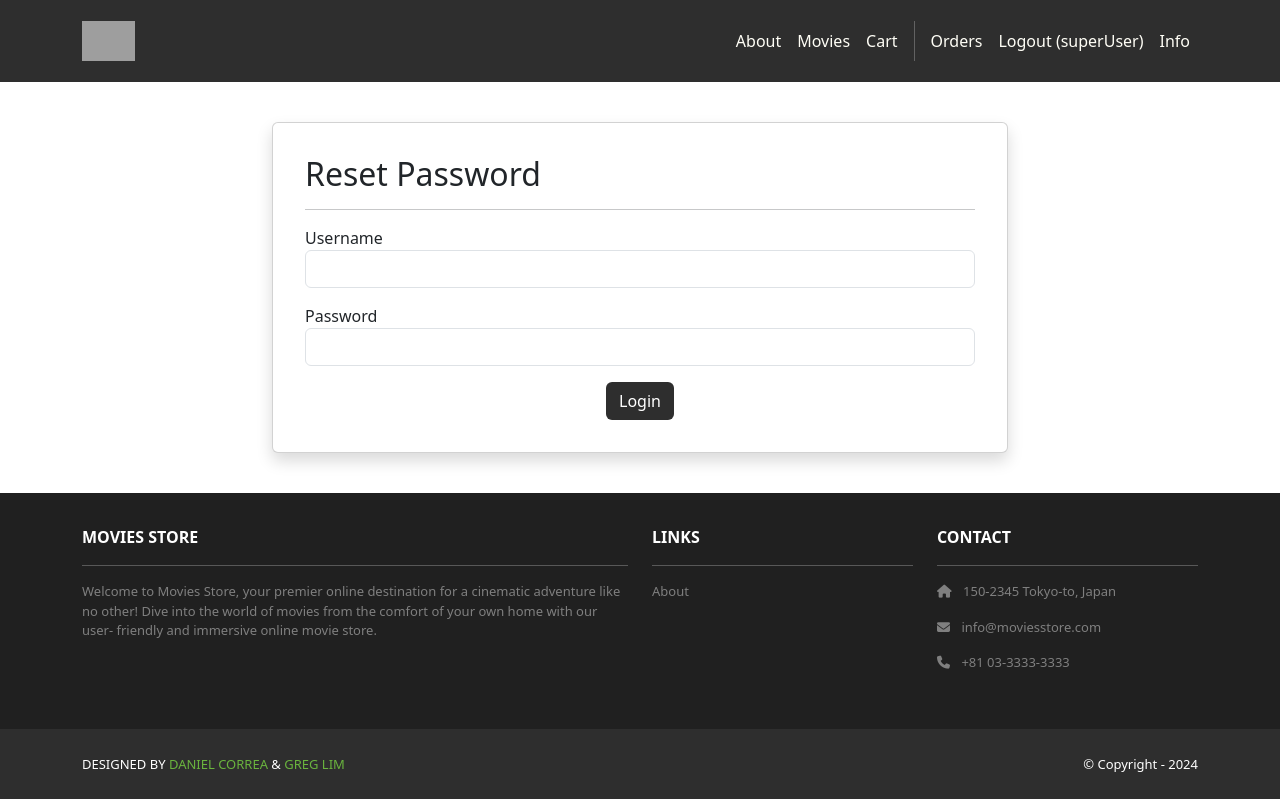
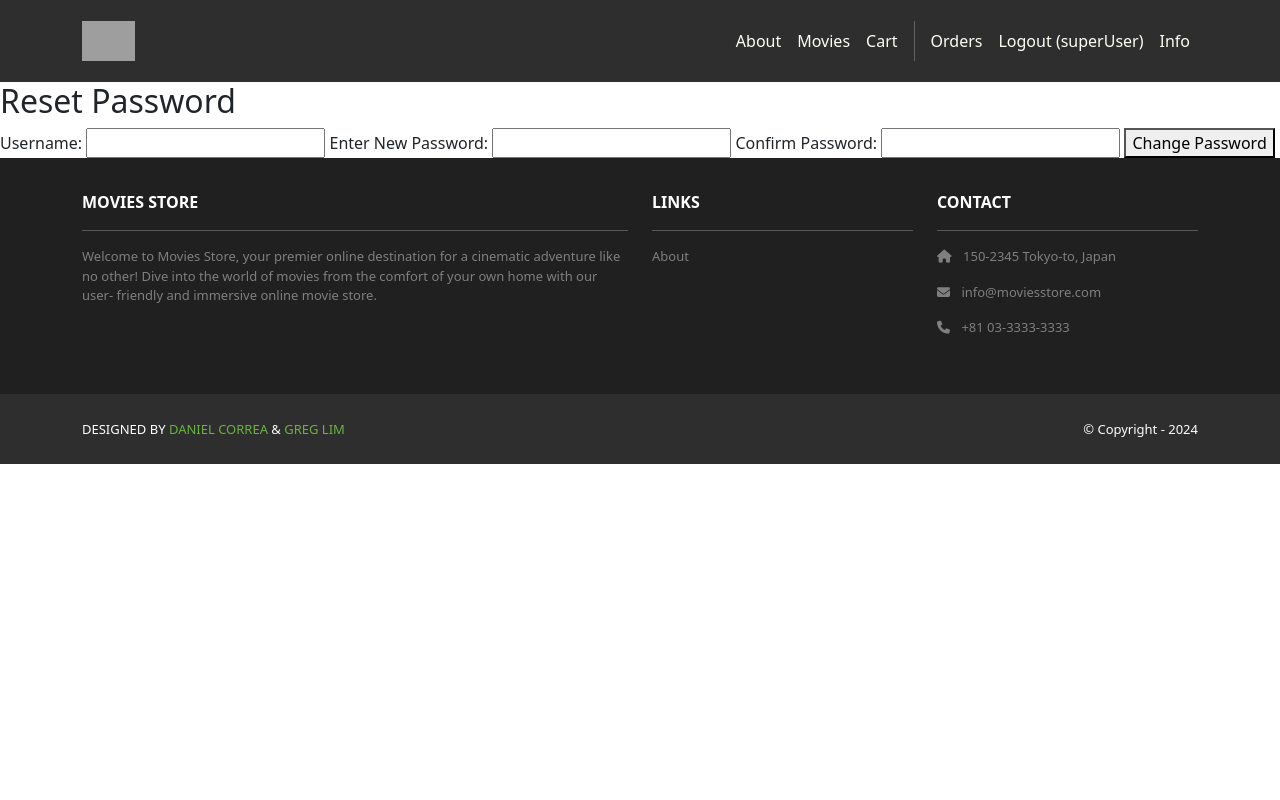
Before and after one commit to yashilaramesh/Movie-Store-Group18, a Django app: page /accounts/resetpassword in a window 1280 px wide. Run offline with Django 5.2, Linux system fonts and the light colour scheme; a user stored in the database is signed in; some libraries are stand-ins or nearby versions; grey boxes are pictures that could not be loaded.

Commit message:
Updated change password while logged in

```diff
--- a/moviesstore/accounts/forms.py
+++ b/moviesstore/accounts/forms.py
@@ -1,6 +1,10 @@
 from django.contrib.auth.forms import UserCreationForm
 from django.forms.utils import ErrorList
 from django.utils.safestring import mark_safe
+from django import forms
+from django.contrib.auth.models import User
+from django.contrib.auth.hashers import make_password
+
 
 class CustomErrorList(ErrorList):
     def __str__(self):
@@ -17,3 +21,24 @@ class CustomUserCreationForm(UserCreationForm):
             self.fields[fieldname].widget.attrs.update(
                 {'class': 'form-control'}
             )
+
+class CustomPasswordResetForm(forms.Form):
+    username = forms.CharField(label="Username", max_length=150)
+    new_password = forms.CharField(label="Enter New Password", widget=forms.PasswordInput)
+    confirm_password = forms.CharField(label="Confirm Password", widget=forms.PasswordInput)
+
+    def clean(self):
+        cleaned_data = super().clean()
+        username = cleaned_data.get("username")
+        new_password = cleaned_data.get("new_password")
+        confirm_password = cleaned_data.get("confirm_password")
+
+        # Check if passwords match
+        if new_password != confirm_password:
+            raise forms.ValidationError("Passwords do not match.")
+
+        # Check if user exists
+        if not User.objects.filter(username=username).exists():
+            raise forms.ValidationError("Username does not exist.")
+
+        return cleaned_data
--- a/moviesstore/accounts/templates/accounts/resetpassword.html
+++ b/moviesstore/accounts/templates/accounts/resetpassword.html
@@ -1,44 +1,27 @@
-{% extends 'base.html' %}
+
+
+{% extends "base.html" %}
+
 {% block content %}
-<div class="p-3 mt-4">
-  <div class="container">
-    <div class="row justify-content-center">
-      <div class="col-md-8">
-        <div class="card shadow p-3 mb-4 rounded">
-          <div class="card-body">
-            <h2>Reset Password</h2>
-            <hr />
-            {% if template_data.error %}
-            <div class="alert alert-danger" role="alert">
-              {{ template_data.error }}
-            </div>
-            {% endif %}
-            <form method="POST">
-              {% csrf_token %}
-              <p>
-                <label for="username">Username</label>
-                <input id="username" type="text"
-                       name="username" required
-                       autocomplete="username"
-                       class="form-control">
-              </p>
-              <p>
-                <label for="password">Password</label>
-                <input id="password" type="password"
-                       name="password" required
-                       autocomplete="current-password"
-                       class="form-control">
-              </p>
-              <div class="text-center">
-                <button type="submit"
-                  class="btn bg-dark text-white">Login
-                </button>
-              </div>
-            </form>
-          </div>
-        </div>
-      </div>
-    </div>
-  </div>
-</div>
-{% endblock content %}
+    <h2>Reset Password</h2>
+
+    {% if messages %}
+        {% for message in messages %}
+            <p>{{ message }}</p>
+        {% endfor %}
+    {% endif %}
+
+    <form method="post">
+        {% csrf_token %}
+        <label for="id_username">Username:</label>
+        {{ form.username }}
+
+        <label for="id_new_password">Enter New Password:</label>
+        {{ form.new_password }}
+
+        <label for="id_confirm_password">Confirm Password:</label>
+        {{ form.confirm_password }}
+
+        <button type="submit">Change Password</button>
+    </form>
+{% endblock %}
--- a/moviesstore/accounts/views.py
+++ b/moviesstore/accounts/views.py
@@ -5,6 +5,10 @@ from django.contrib.auth.forms import UserCreationForm, PasswordResetForm
 from django.shortcuts import redirect
 from django.contrib.auth.decorators import login_required
 from django.contrib.auth.models import User
+from django.contrib.auth import update_session_auth_hash
+from django.contrib import messages
+from .forms import CustomPasswordResetForm
+
 # Create your views here.
 
 @login_required
@@ -12,14 +16,41 @@ def logout(request):
     auth_logout(request)
     return redirect('home.index')
 
-def resetpassword(request):
-    template_data = {}
-    template_data['title'] = 'ResetPassword'
-    if request.method == 'GET':
-        return render(request, 'accounts/resetpassword.html',
-            {'template_data': template_data})
+#def resetpassword(request):
+    #template_data = {}
+    #template_data['title'] = 'ResetPassword'
+    #if request.method == 'GET':
+        #return render(request, 'accounts/resetpassword.html',
+           # {'template_data': template_data})
     #if request.method == 'POST':
     #    form = PasswordResetForm(request.POST)
+
+@login_required
+def resetpassword(request):
+    template_data = {'title': 'Reset Password'}
+
+    if request.method == 'POST':
+        form = CustomPasswordResetForm(request.POST)
+        if form.is_valid():
+            username = form.cleaned_data['username']
+            new_password = form.cleaned_data['new_password']
+            user = User.objects.get(username=username)
+
+            # Set new password
+            user.set_password(new_password)
+            user.save()
+
+            # Keep user logged in after password reset
+            update_session_auth_hash(request, user)
+            messages.success(request, "Your password has been successfully updated.")
+            return redirect('home.index')  # Redirect to profile or another relevant page
+        else:
+            messages.error(request, "Please correct the errors below.")
+    else:
+        form = CustomPasswordResetForm()
+
+    template_data['form'] = form
+    return render(request, 'accounts/resetpassword.html', template_data)
 
 def login(request):
     template_data = {}
```
Also changed, not shown: moviesstore/db.sqlite3.
